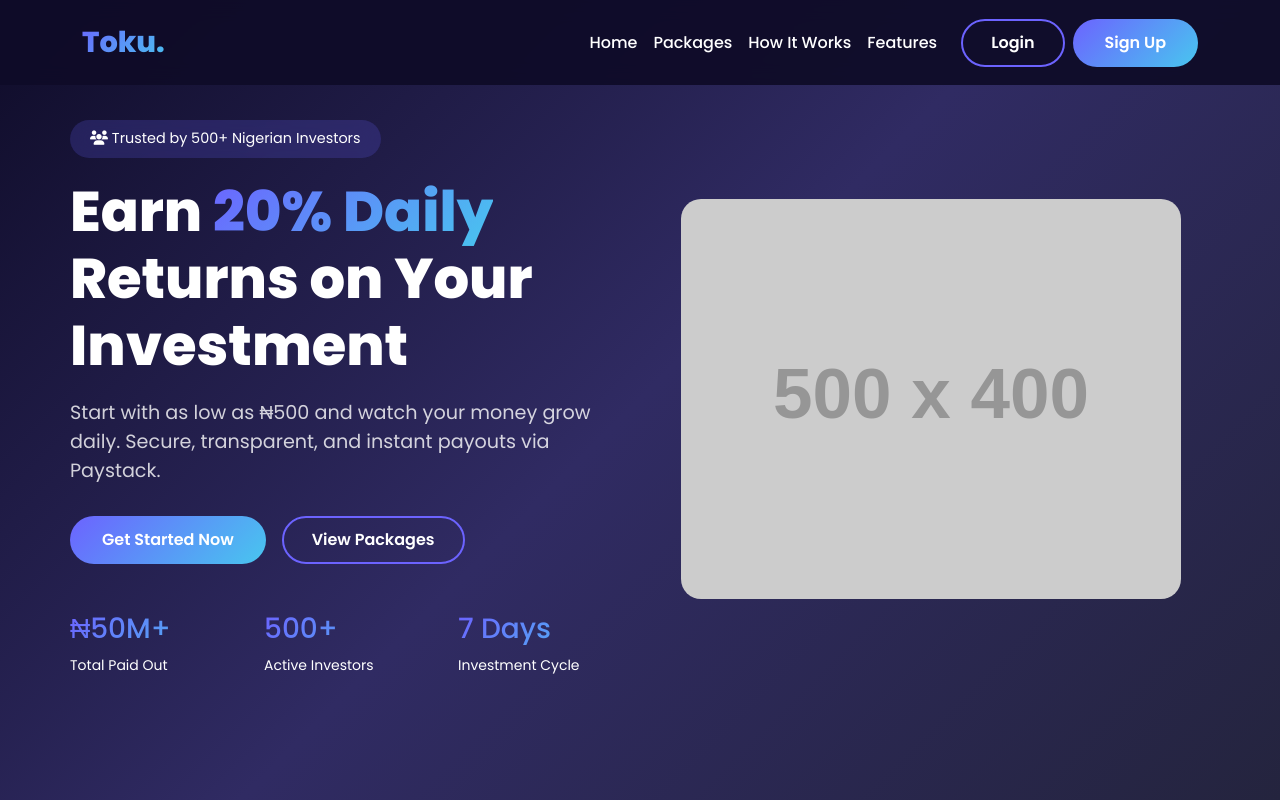
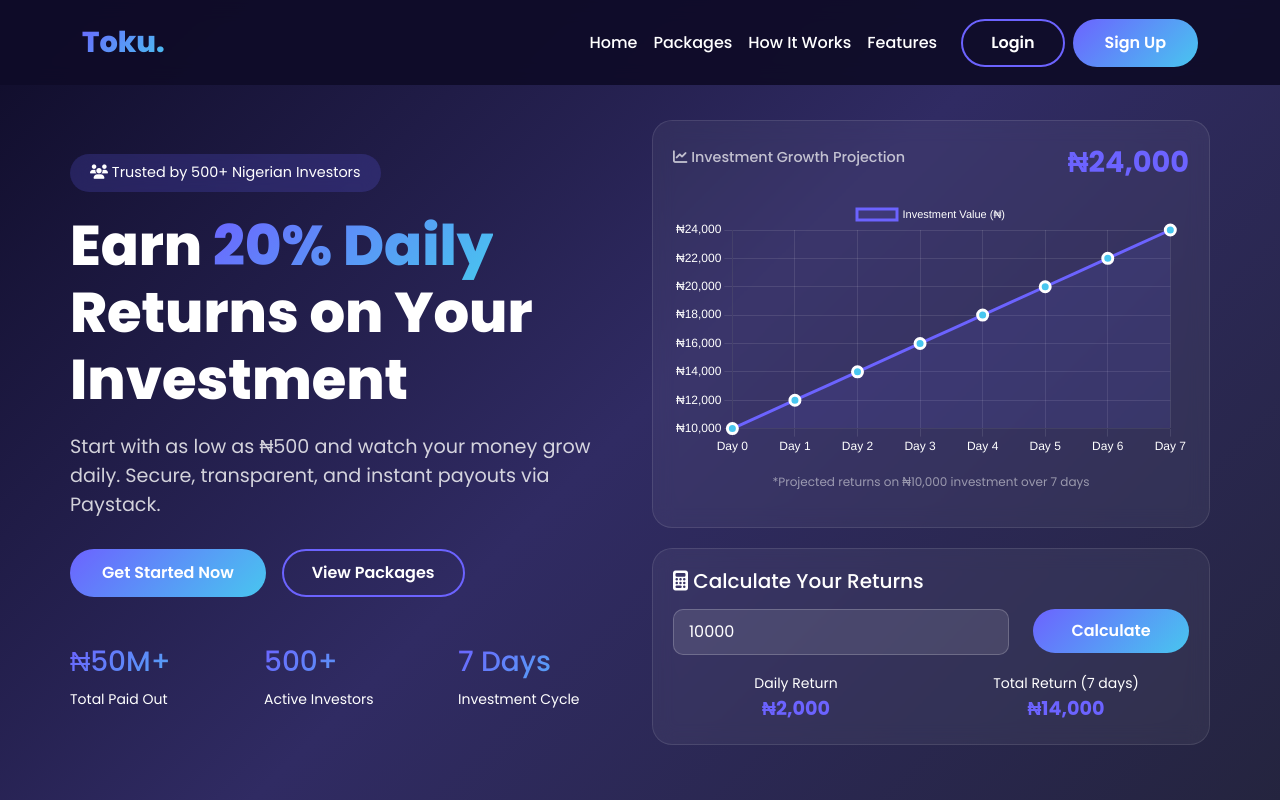
Before and after one commit to tokumeimichi/toku-app, a website: page public/index.html in a window 1280 px wide. Shown: the top 800 px of the page. Drawn offline with nearby package versions, Linux system fonts and the light colour scheme; placeholder pictures from the web are drawn by us.

Commit message:
Add live animated investment chart and calculator to homepage

```diff
--- a/public/index.html
+++ b/public/index.html
@@ -15,6 +15,9 @@
   <link href="https://cdn.jsdelivr.net/npm/bootstrap@5.3.0/dist/css/bootstrap.min.css" rel="stylesheet"/>
   <link href="https://fonts.googleapis.com/css2?family=Poppins:wght@300;400;500;600;700;800&display=swap" rel="stylesheet"/>
   <link rel="stylesheet" href="https://cdnjs.cloudflare.com/ajax/libs/font-awesome/6.4.0/css/all.min.css"/>
+
+  <!-- Chart.js for live animated chart -->
+  <script src="https://cdn.jsdelivr.net/npm/chart.js"></script>
 
   <style>
     * { margin: 0; padding: 0; box-sizing: border-box; }
@@ -87,6 +90,62 @@
       margin-bottom: 20px;
     }
 
+    /* Chart Card */
+    .chart-card {
+      background: rgba(255,255,255,0.05);
+      backdrop-filter: blur(10px);
+      border-radius: 20px;
+      padding: 20px;
+      border: 1px solid rgba(255,255,255,0.1);
+      transition: transform 0.3s;
+    }
+    .chart-card:hover {
+      transform: translateY(-5px);
+      border-color: #6c63ff;
+    }
+    .chart-card h4 {
+      font-size: 0.9rem;
+      color: rgba(255,255,255,0.7);
+      margin-bottom: 10px;
+    }
+    .chart-card .chart-value {
+      font-size: 1.8rem;
+      font-weight: 700;
+      color: #6c63ff;
+    }
+    canvas {
+      max-height: 280px;
+      width: 100%;
+    }
+
+    /* Investment Calculator */
+    .calc-card {
+      background: rgba(255,255,255,0.05);
+      backdrop-filter: blur(10px);
+      border-radius: 20px;
+      padding: 20px;
+      margin-top: 20px;
+      border: 1px solid rgba(255,255,255,0.1);
+    }
+    .calc-input {
+      background: rgba(255,255,255,0.1);
+      border: 1px solid rgba(255,255,255,0.2);
+      border-radius: 10px;
+      padding: 10px 15px;
+      color: #fff;
+      width: 100%;
+      font-family: 'Poppins', sans-serif;
+    }
+    .calc-input:focus {
+      outline: none;
+      border-color: #6c63ff;
+    }
+    .calc-result {
+      font-size: 1.2rem;
+      font-weight: 700;
+      color: #6c63ff;
+    }
+
     /* Package Cards */
     .package-card {
       background: rgba(255,255,255,0.05);
@@ -128,6 +187,7 @@
       .hero-title { font-size: 2rem; }
       .hero-subtitle { font-size: 1rem; }
       .section-title { font-size: 1.8rem; }
+      .chart-card .chart-value { font-size: 1.2rem; }
     }
   </style>
 </head>
@@ -183,8 +243,42 @@
           </div>
         </div>
       </div>
-      <div class="col-lg-6 text-center">
-        <img src="https://placehold.co/500x400/6c63ff/white?text=Investment+Growth+Chart" alt="Investment Growth" class="img-fluid" style="border-radius: 20px;">
+
+      <div class="col-lg-6">
+        <!-- Live Animated Chart Card -->
+        <div class="chart-card">
+          <div style="display: flex; justify-content: space-between; align-items: center; margin-bottom: 15px;">
+            <h4><i class="fas fa-chart-line"></i> Investment Growth Projection</h4>
+            <div class="chart-value" id="liveAmount">₦0</div>
+          </div>
+          <canvas id="growthChart"></canvas>
+          <p class="text-center mt-3" style="font-size: 0.75rem; color: rgba(255,255,255,0.5);">
+            *Projected returns on ₦10,000 investment over 7 days
+          </p>
+        </div>
+
+        <!-- Investment Calculator -->
+        <div class="calc-card">
+          <h5><i class="fas fa-calculator"></i> Calculate Your Returns</h5>
+          <div class="row mt-3">
+            <div class="col-8">
+              <input type="number" id="calcAmount" class="calc-input" placeholder="Enter amount (₦)" value="10000">
+            </div>
+            <div class="col-4">
+              <button class="btn-gradient w-100" style="padding: 10px;" onclick="updateCalculator()">Calculate</button>
+            </div>
+          </div>
+          <div class="row mt-3 text-center">
+            <div class="col-6">
+              <small>Daily Return</small>
+              <div class="calc-result" id="dailyReturn">₦2,000</div>
+            </div>
+            <div class="col-6">
+              <small>Total Return (7 days)</small>
+              <div class="calc-result" id="totalReturn">₦14,000</div>
+            </div>
+          </div>
+        </div>
       </div>
     </div>
   </div>
@@ -334,5 +428,114 @@
 </footer>
 
 <script src="https://cdn.jsdelivr.net/npm/bootstrap@5.3.0/dist/js/bootstrap.bundle.min.js"></script>
+<script>
+// Live Animated Chart
+let growthChart;
+
+function createChart(amount = 10000) {
+  const days = [0, 1, 2, 3, 4, 5, 6, 7];
+  const dailyReturn = amount * 0.2; // 20% daily
+  const returns = [];
+
+  for (let i = 0; i <= 7; i++) {
+    returns.push(amount + (dailyReturn * i));
+  }
+
+  const ctx = document.getElementById('growthChart').getContext('2d');
+
+  if (growthChart) {
+    growthChart.destroy();
+  }
+
+  growthChart = new Chart(ctx, {
+    type: 'line',
+    data: {
+      labels: ['Day 0', 'Day 1', 'Day 2', 'Day 3', 'Day 4', 'Day 5', 'Day 6', 'Day 7'],
+      datasets: [{
+        label: 'Investment Value (₦)',
+        data: returns,
+        borderColor: '#6c63ff',
+        backgroundColor: 'rgba(108, 99, 255, 0.1)',
+        borderWidth: 3,
+        pointBackgroundColor: '#48c6ef',
+        pointBorderColor: '#fff',
+        pointRadius: 5,
+        pointHoverRadius: 7,
+        tension: 0.3,
+        fill: true
+      }]
+    },
+    options: {
+      responsive: true,
+      maintainAspectRatio: true,
+      plugins: {
+        legend: {
+          labels: { color: '#fff', font: { size: 11 } }
+        },
+        tooltip: {
+          callbacks: {
+            label: function(context) {
+              return `₦${context.raw.toLocaleString()}`;
+            }
+          }
+        }
+      },
+      scales: {
+        y: {
+          ticks: {
+            color: '#fff',
+            callback: function(value) {
+              return '₦' + value.toLocaleString();
+            }
+          },
+          grid: { color: 'rgba(255,255,255,0.1)' }
+        },
+        x: {
+          ticks: { color: '#fff' },
+          grid: { color: 'rgba(255,255,255,0.1)' }
+        }
+      }
+    }
+  });
+
+  // Animate the live amount
+  let currentAmount = 0;
+  const targetAmount = returns[7];
+  const duration = 2000;
+  const stepTime = 20;
+  const steps = duration / stepTime;
+  const increment = targetAmount / steps;
+
+  const liveAmountEl = document.getElementById('liveAmount');
+  let counter = 0;
+
+  const interval = setInterval(() => {
+    counter++;
+    currentAmount += increment;
+    if (counter >= steps) {
+      currentAmount = targetAmount;
+      clearInterval(interval);
+    }
+    liveAmountEl.innerHTML = '₦' + Math.floor(currentAmount).toLocaleString();
+  }, stepTime);
+}
+
+function updateCalculator() {
+  const amount = parseFloat(document.getElementById('calcAmount').value) || 0;
+  const dailyReturn = amount * 0.2;
+  const totalReturn = amount + (dailyReturn * 7);
+
+  document.getElementById('dailyReturn').innerHTML = '₦' + dailyReturn.toLocaleString();
+  document.getElementById('totalReturn').innerHTML = '₦' + totalReturn.toLocaleString();
+
+  // Update chart with new amount
+  createChart(amount);
+}
+
+// Initialize chart on page load
+document.addEventListener('DOMContentLoaded', function() {
+  createChart(10000);
+});
+</script>
 </body>
 </html>
```
